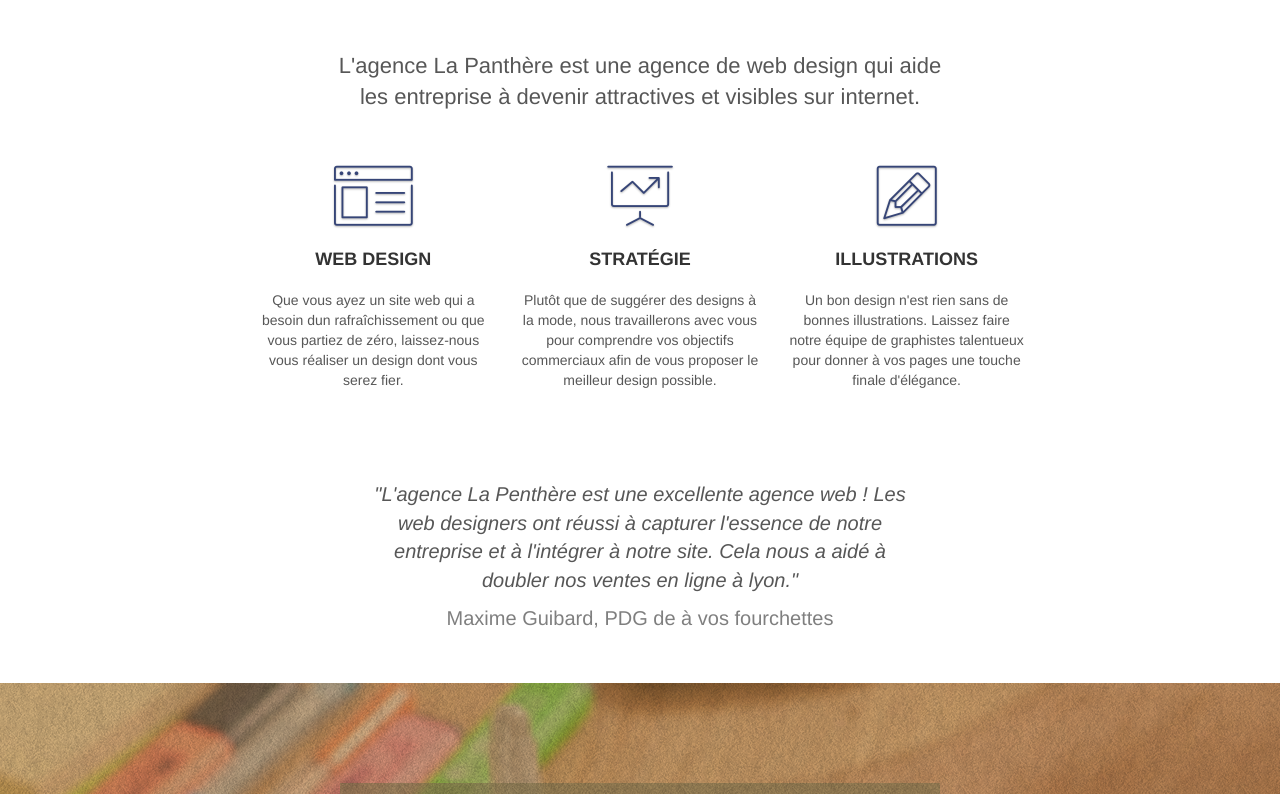
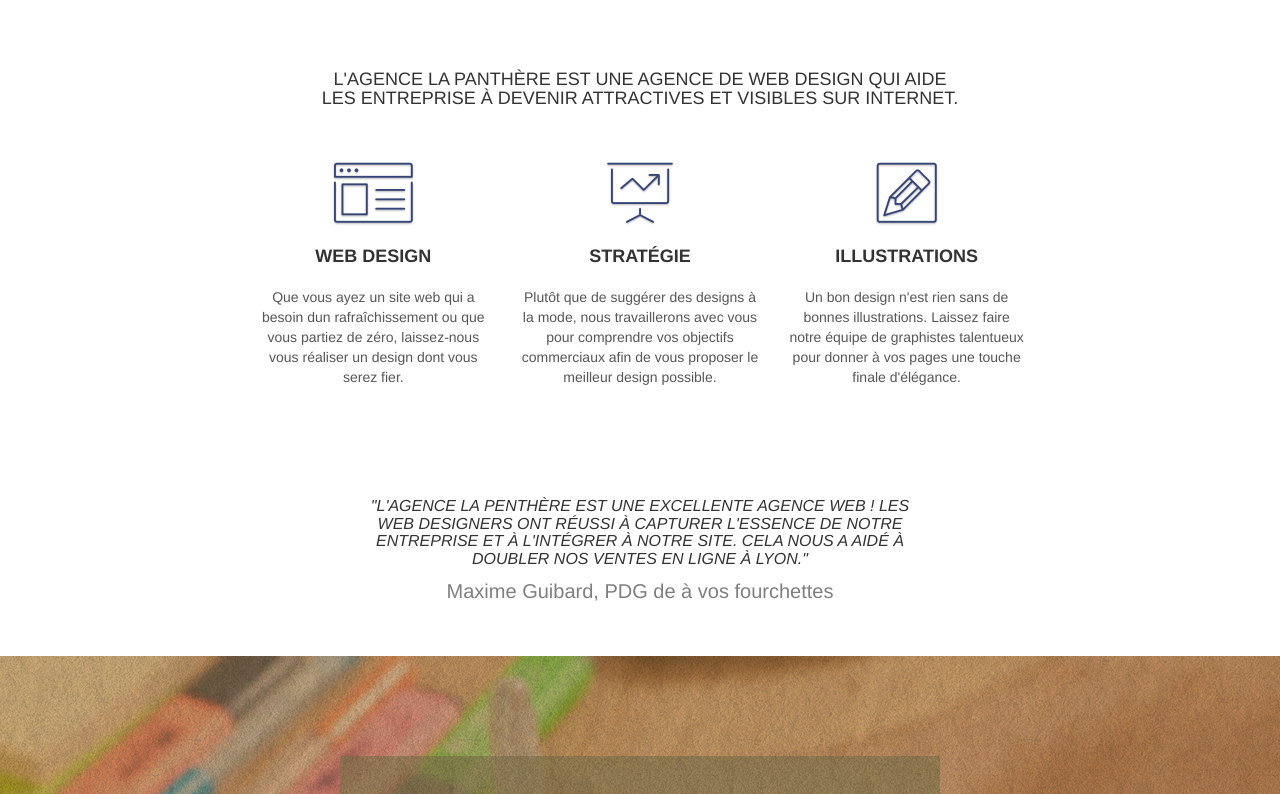
Before and after one commit to KhemisL/Projet_4_OpenClassroom.github.io, a plain HTML site: page index.html in a window 1280 px wide. Shown: the part 538-1332 px from the top of the page. Drawn offline with Linux system fonts and the light colour scheme; files whose address does not match are found by name.

Commit message:
changement balise p

```diff
--- a/css/style.css
+++ b/css/style.css
@@ -53,11 +53,13 @@ a:hover {
     margin: 0px;
 }
 .title-agence{
-    font-size: 22px;
+    font-size: 18px;
     text-align: center;
-    max-width: 620px;
-    font-weight:500;
+    max-width: 650px;
+    font-weight:400;
     margin-bottom: 30px;
+    font-family: "helvetica";
+    color: #575757;
 }
 .text-center{
     font-size: 14px;
@@ -67,12 +69,12 @@ a:hover {
 }
 
 .second-titre{
-    font-size: 20px;
+    font-size: 16px;
     font-style: italic;
     text-align: center;
-    max-width: 550px;
+    max-width: 575px;
     font-weight:500;
-
+    color: #575757;
 }
 .titre-span{
     font-size: 20px;
@@ -1213,11 +1215,11 @@ width: auto;
         margin: 0px;
     }
     .title-agence{
-        font-size: 20px;
+        font-size: 18px;
         max-width: 350px;
     }
     .second-titre{
-        font-size: 18px;
+        font-size: 16px;
         max-width: 350px;
     }
     .titre-span{
--- a/index.html
+++ b/index.html
@@ -84,7 +84,7 @@
 		<div class="container bloc-md">
 			<div class="row">
 				<div class="col-sm-12 text-center">
-					<p class="title-agence">L'agence La Panthère est une agence de web design qui aide les entreprise à devenir attractives et visibles sur internet.</p>
+					<h3 class="title-agence">L'agence La Panthère est une agence de web design qui aide les entreprise à devenir attractives et visibles sur internet.</h3>
 				</div>
 			</div>
 			<div class="row voffset-lg med-width-whitespace">
@@ -116,9 +116,9 @@
 			<div class="row voffset-lg voffset">
 				<div class="col-xs-12 col-md-8 col-md-offset-2 text-center">
 
-					<p class="second-titre">
+					<h3 class="second-titre">
 						"L'agence La Penthère est une excellente agence web ! Les web designers ont réussi à capturer l'essence de notre entreprise et à l'intégrer à notre site. Cela nous a aidé à doubler nos ventes en ligne à lyon."
-					</p>
+					</h3>
 					<span class="titre-span">Maxime Guibard, PDG de à vos fourchettes</span>
 				</div>
 			</div>
```
